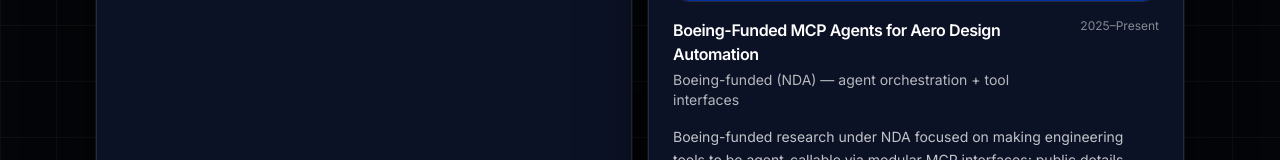
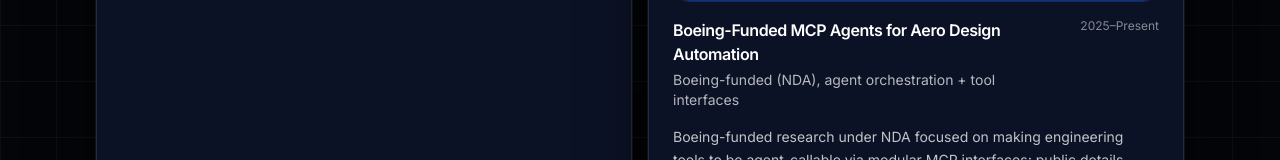
Before and after one commit to Kugel-Blitz-13/mayank-portfolio, a Next.js app: page /projects in a window 1280 px wide. Shown: the part 535-695 px from the top of the page. Built offline with nearby package versions, Linux system fonts and the light colour scheme.

Commit message:
Add publication links

```diff
--- a/data/projects.ts
+++ b/data/projects.ts
@@ -38,7 +38,7 @@
   {
     slug: 'mcp-aero-design',
     title: 'Boeing-Funded MCP Agents for Aero Design Automation',
-    subtitle: 'Boeing-funded (NDA) — agent orchestration + tool interfaces',
+    subtitle: 'Boeing-funded (NDA), agent orchestration + tool interfaces',
     year: '2025–Present',
     tags: ['AI agents', 'MCP', 'CFD', 'tooling', 'robust APIs'],
     hero: {
@@ -77,6 +77,12 @@
       src: '/media/prototype_1.jpg',
       alt: 'Autonomous driving robustness prototype'
     },
+    links: [
+      {
+        label: 'Paper (ResearchGate) — Adversarial Defense for Autonomous Driving',
+        href: 'https://www.researchgate.net/publication/370587091_Structure-Based_Learning_for_Robust_Defense_Against_Adversarial_Attacks_in_Autonomous_Driving_Agents'
+      }
+    ],
     highlights: [
       'Identified adversarial-attack vulnerabilities and built a real-world prototype to demonstrate practical robustness.',
       'Integrated embedded compute + sensing and validated behavior in controlled test scenarios.'
@@ -106,6 +112,17 @@
     subtitle: 'Vision Transformers + complex-frequency features for noisy vibration',
     year: '2022–2023',
     tags: ['signal processing', 'ViT', 'robust ML'],
+    hero: {
+      kind: 'image',
+      src: '/media/bearing.jpg',
+      alt: 'Bearing Faults'
+    },
+    links: [
+      {
+        label: 'IEEE Xplore — Bearing fault paper',
+        href: 'https://ieeexplore.ieee.org/document/10306508/'
+      }
+    ],
     highlights: [
       'Proposed a bearing-fault pipeline combining Vision Transformers with complex-frequency features for robustness on noisy signals.',
       'Published work in ICCCNT 2023 (IEEE) and ICAET 2023 (accepted) on bearing fault classification and detection.'
```
